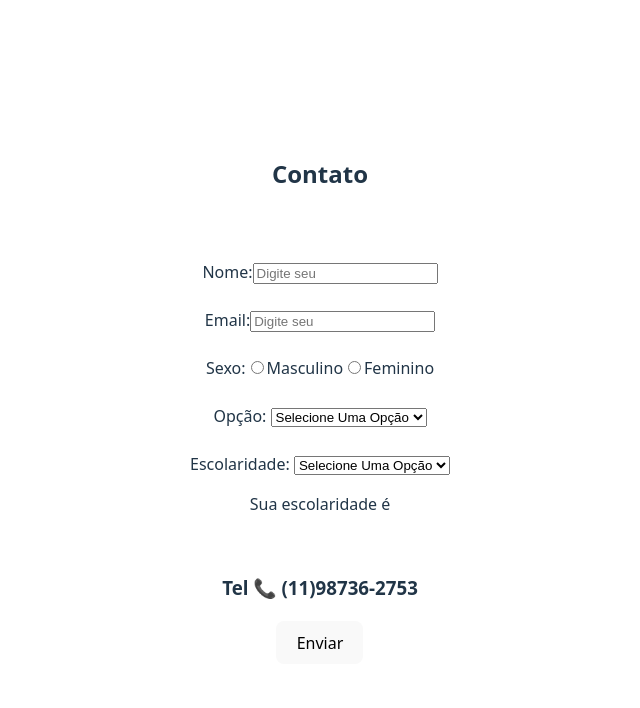
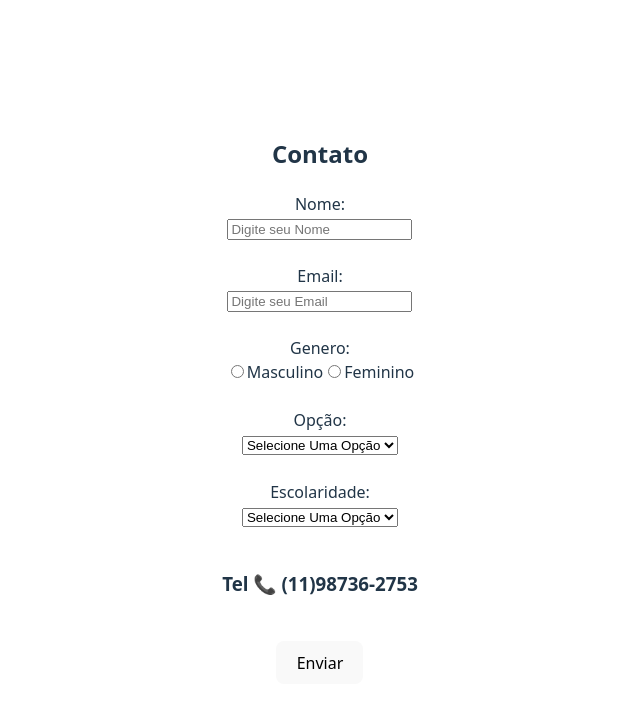
Before and after one commit to Alfa-One-Development/Restaurante, a React (Vite) app in the folder encomenda/: page /contato in a window 1280 px wide. Shown: the top 708 px of the page, without its empty margins (320-960 px from the left). Built offline with nearby package versions, Linux system fonts and the light colour scheme.

Commit message:
Corrigindo problemas no input

```diff
--- a/encomenda/src/pages/Contato.jsx
+++ b/encomenda/src/pages/Contato.jsx
@@ -1,50 +1,76 @@
-import { useState, useEffect } from "react";
+import { useState } from "react";
 
-function Contato(){
-   const [contato1, setContato1] = useState('')
-   const [nome, setNome] = useState('')
-   const [email, setEmail] = useState('')
-    const [escolaridade, setEscolaridade] = useState('')
-    const [Opção, setOpção] = useState('')
-    const [lanche, setLanche] = useState('')
+function Contato() {
+  const [contato1, setContato1] = useState(() => {
+    const savedContato = localStorage.getItem('contato1');
+    return savedContato ? JSON.parse(savedContato) : null ;
+  })
+  const [nome, setNome] = useState(() => {
+    const savedNome = localStorage.getItem('nome');
+    return savedNome ? JSON.parse(savedNome) : null;
+  })
+  const [email, setEmail] = useState(() => {
+    const savedEmail = localStorage.getItem('email');
+    return savedEmail ? JSON.parse(savedEmail) : null;
+  })
+  const [escolaridade, setEscolaridade] = useState(() => {
+    const savedEscolaridade = localStorage.getItem('escolaridade');
+    return savedEscolaridade ? JSON.parse(savedEscolaridade) : null;
+  })
+  const [Opção, setOpção] = useState(() => {
+    const savedOpção = localStorage.getItem('Opção');
+    return savedOpção ? JSON.parse(savedOpção) : null;
+  })
 
-    useEffect (() => {
-        const ProdutoSalvo = localStorage.getItem('lanche')
-        if (ProdutoSalvo) {
-            setLanche(ProdutoSalvo)
+  function Enviar(e) {
+    e.preventDefault();
+
+    if (nome && email && contato1 && Opção && escolaridade) {
+    localStorage.setItem('contato1', JSON.stringify(contato1));
+    localStorage.setItem('nome', JSON.stringify(nome));
+    localStorage.setItem('email', JSON.stringify(email));
+    localStorage.setItem('escolaridade', JSON.stringify(escolaridade));
+    localStorage.setItem('Opção', JSON.stringify(Opção));
+
+    alert(`Nome: ${nome} \nEmail: ${email} \nGênero: ${contato1} \nOpção: ${Opção} \nEscolaridade: ${escolaridade}`);
+    } else {
+      alert('⚠ Preencha todos os campos! ⚠');
       }
-    }, [])
-    const handlesave = () => {
-        localStorage.setItem('lanche', lanche)
   }
 
-   return(
+  return (
 
     <div>
       <h2>Contato</h2>
-           <br></br>
-           <br></br>
-           <form>Nome:
-
+      <form onSubmit={Enviar}>
+        <label>Nome:
+          <br/>
         <input
           type="text"
           value={nome}
           onChange={(e) => setNome(e.target.value)}
-            placeholder= {`Digite seu ${contato1}`}
+          placeholder={`Digite seu Nome`}
         />
-            </form>
-            <br></br>
-            <form>Email:
+        </label>
+
+        <br/>
+        <br/>
+
+      <label>Email:
+      <br/>
         <input
           type="email"
           value={email}
           onChange={(e) => setEmail(e.target.value)}
-            placeholder= {`Digite seu ${contato1}`}
+          placeholder={`Digite seu Email`}
         />
-            </form>
-<br></br>
-            <form>Sexo:
+        </label>
 
+        <br/>
+        <br/>
+
+      <label>Genero:
+      <br/>
         <input
           type="radio"
           value="Masculino"
@@ -53,8 +79,6 @@ function Contato(){
         />
         Masculino
 
-
-
         <input
           type="radio"
           value="Feminino"
@@ -62,21 +86,26 @@ function Contato(){
           onChange={(e) => setContato1(e.target.value)}
         />
         Feminino
-         </form>
+        </label>
 
-         <br></br>
+        <br/>
+        <br/>
 
-         <label>Opção: </label>
+      <label>Opção:
+      <br/>
       <select onChange={(e) => setOpção(e.target.value)} value={Opção}>
         <option value="" >Selecione Uma Opção</option>
         <option value="opção 1"> opção 1 </option>
         <option value="opção 2"> opção 2 </option>
         <option value="opção 3"> opção 3 </option>
       </select>
-           <br></br>
-           <br></br>
+      </label>
 
-        <label>Escolaridade: </label>
+      <br/>
+      <br/>
+
+      <label>Escolaridade:
+      <br/>
       <select onChange={(e) => setEscolaridade(e.target.value)} value={escolaridade}>
         <option value="" >Selecione Uma Opção</option>
         <option value="1° grau"> 1° grau </option>
@@ -84,17 +113,23 @@ function Contato(){
         <option value="graduação"> Graduação </option>
         <option value="pós-graduação"> Pós-Graduação </option>
       </select>
-           <p>Sua escolaridade é {escolaridade}</p>
+      </label>
 
-           <br></br>
+      <br/>
+      <br/>
 
       <h3>Tel 📞 (11)98736-2753 </h3>
 
-            <button onClick={handlesave}>Enviar</button>
+      <br/>
+
+      <button type="submit">Enviar</button>
+
+      </form>
 
     </div>
 
 
-   )}
+  )
+}
 
 export default Contato
```
Lines whose indentation alone changed are shown as unchanged.
